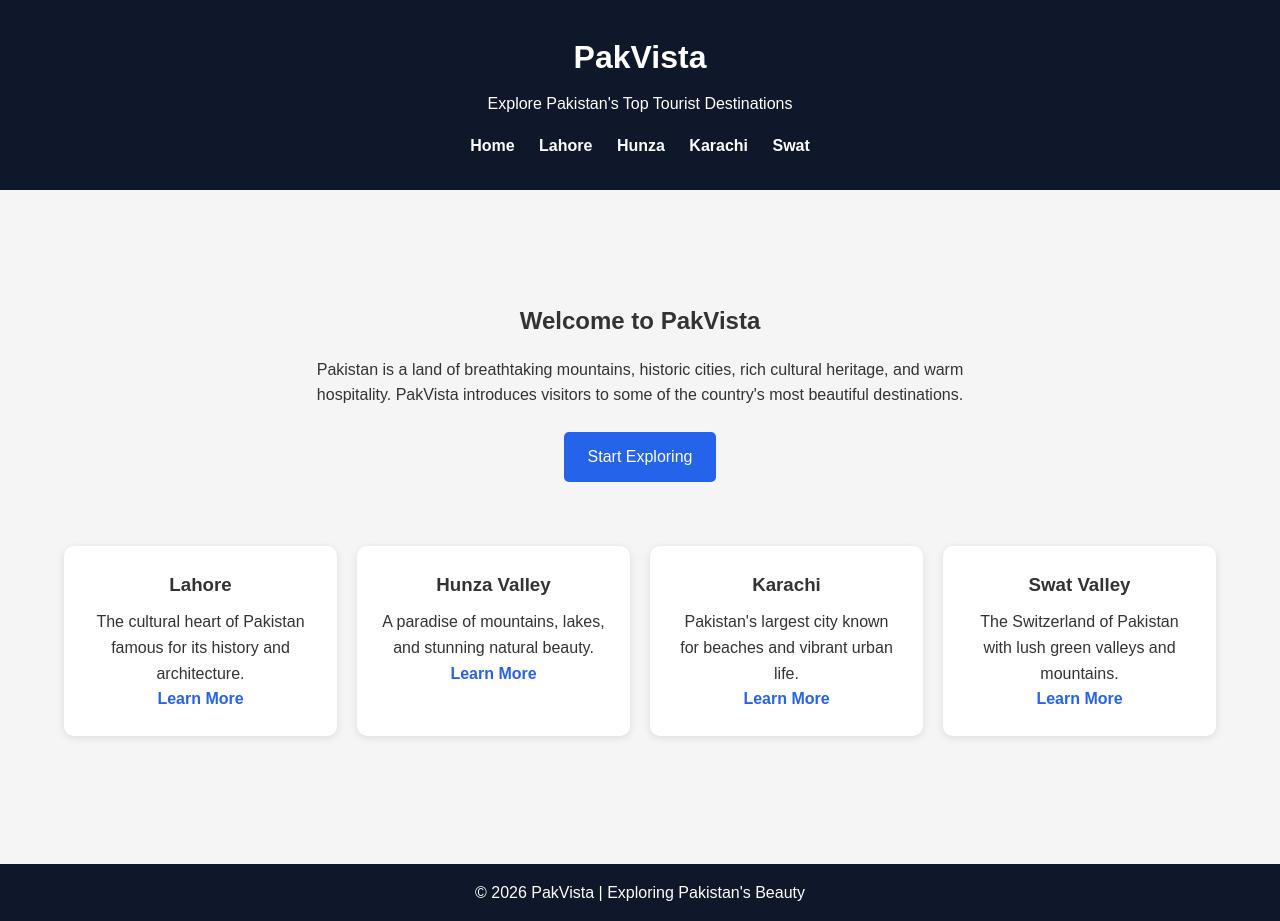
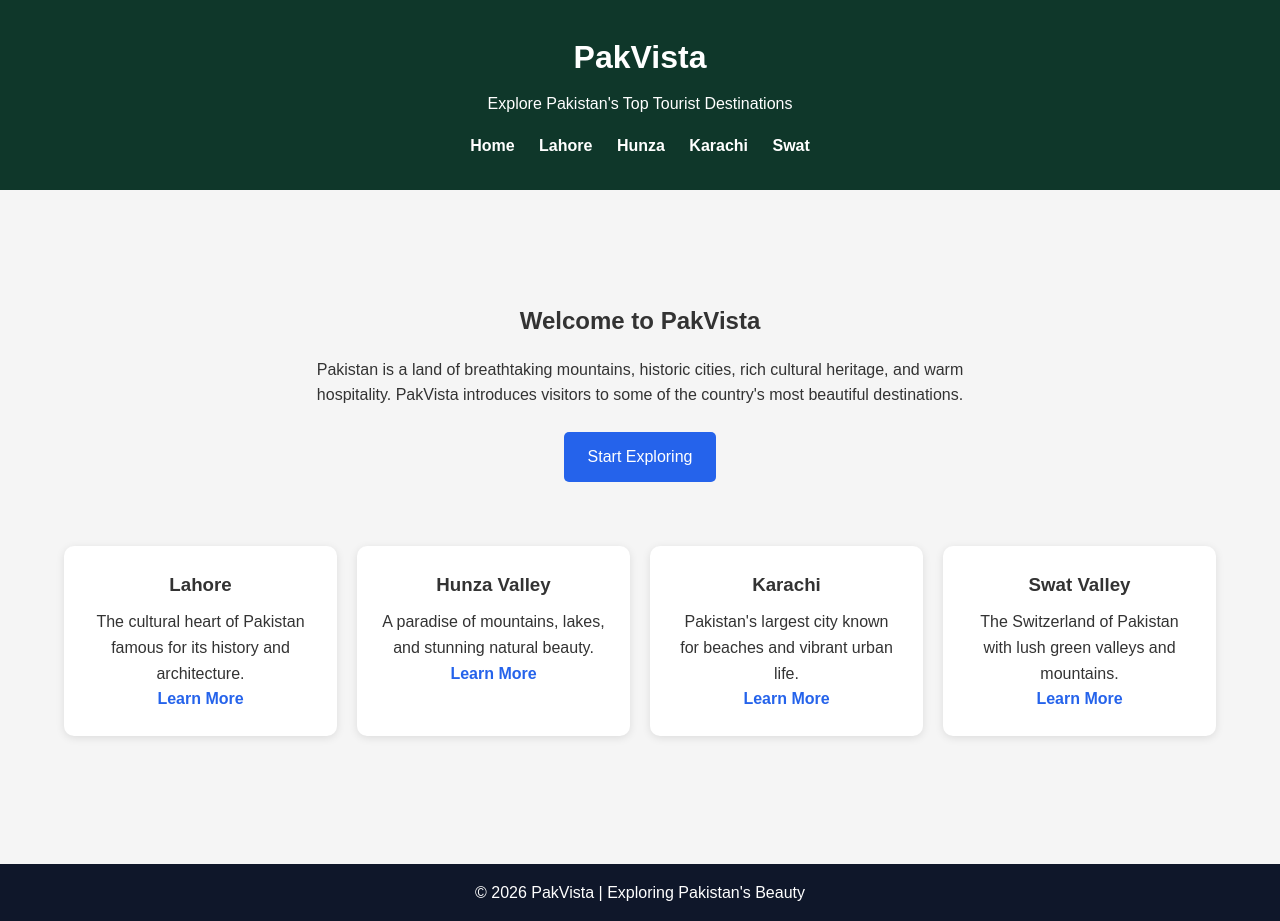
Before and after one commit to Abdullah-0024/pakvista-cicd, a website built with Parcel: page index.html in a window 1280 px wide. Built offline with nearby package versions, Linux system fonts and the light colour scheme.

Commit message:
Update style.css

```diff
--- a/style.css
+++ b/style.css
@@ -18,7 +18,7 @@ body {
 }
 
 header {
-    background: #0f172a;
+    background: #0f372a;
     color: white;
     text-align: center;
     padding: 2rem 0;
```
